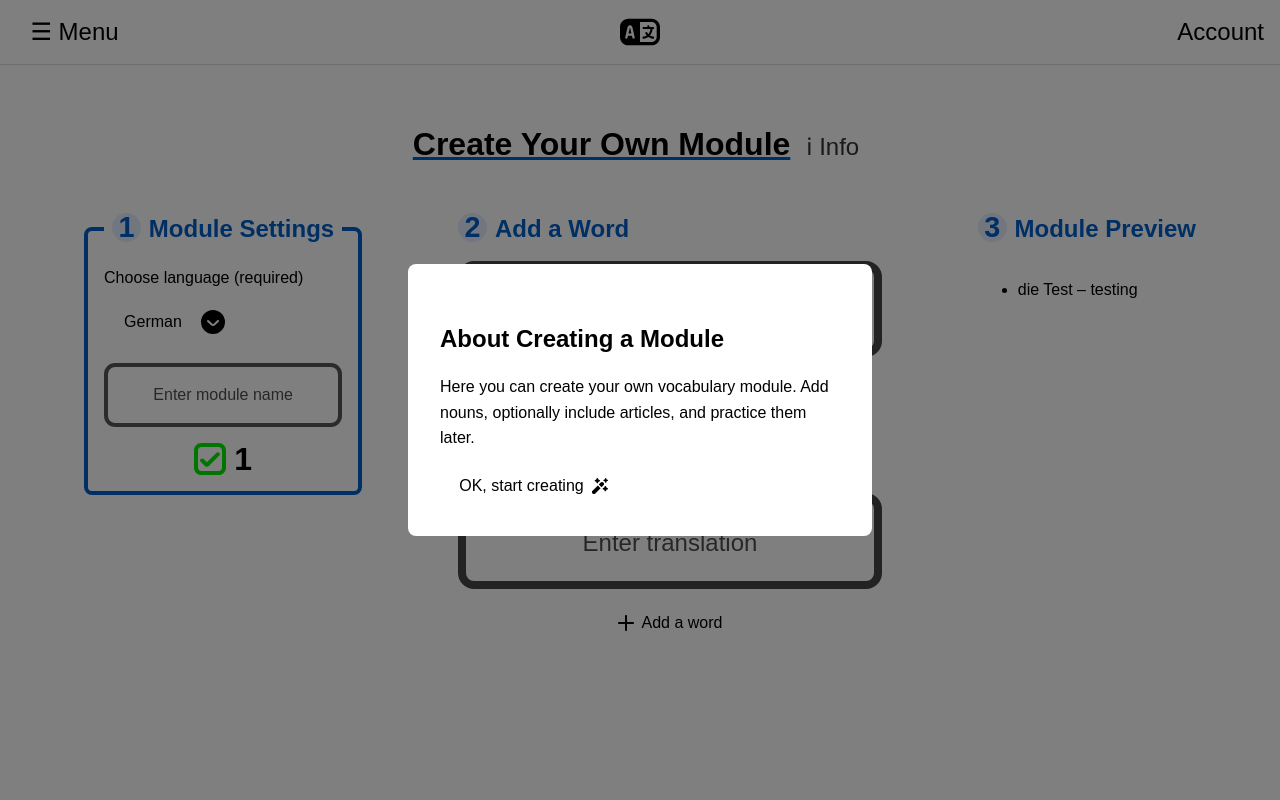
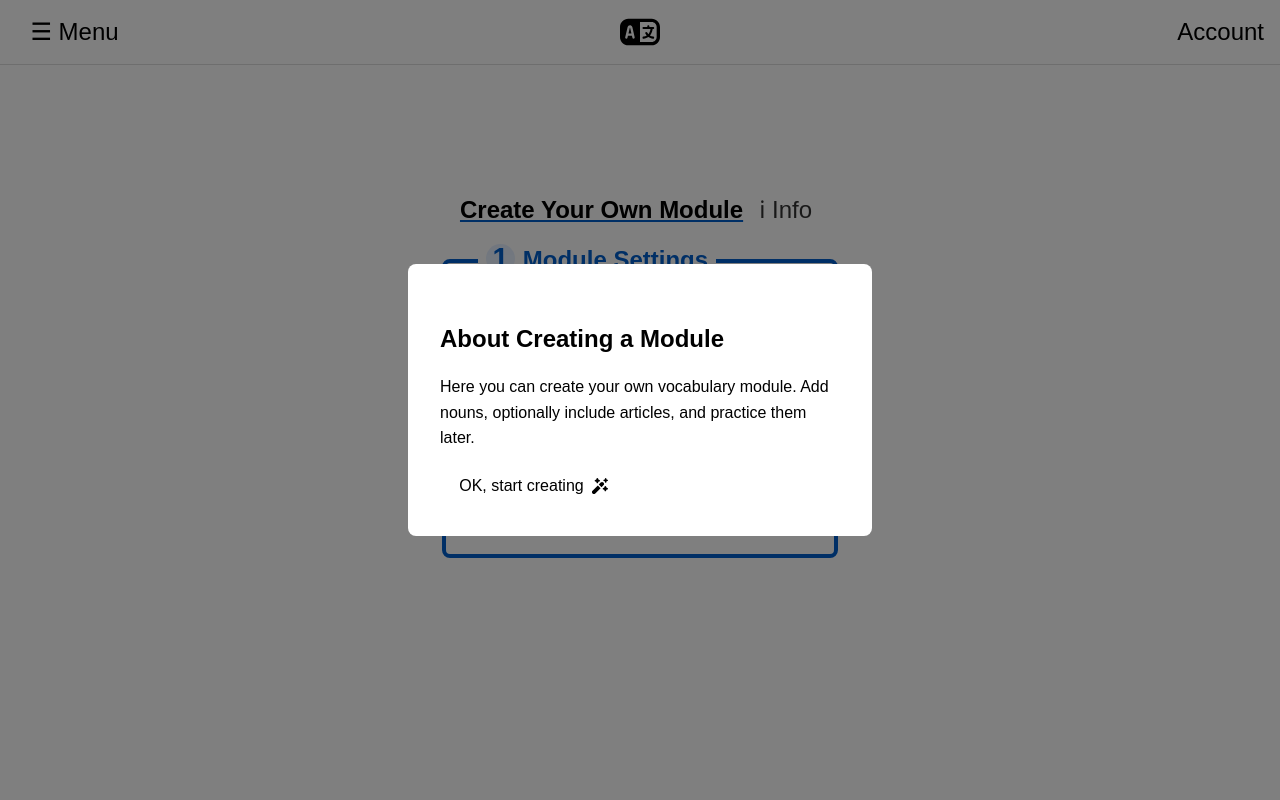
Before and after one commit to AlisaErmel/articles-study-react, a React (Vite) app: page /createmodule in a window 1280 px wide. Shown: the top 800 px of the page. Built offline with nearby package versions, Linux system fonts and the light colour scheme; a web font is replaced by a local one.

Commit message:
refactor: change the layout of the Create-Module page

```diff
--- a/src/components/ui/Input.css
+++ b/src/components/ui/Input.css
@@ -77,7 +77,7 @@
 /* Max width 1024px */
 @media (max-width: 1024px) {
     .ui-input-large {
-        width: 18ch;
+        width: 20ch;
         font-size: 1.8rem;
     }
 
@@ -98,12 +98,12 @@
 /* Max width 768px */
 @media (max-width: 768px) {
     .ui-input-large {
-        width: 16ch;
-        font-size: 1.6rem;
+        width: 20ch;
+        font-size: 1.8rem;
     }
 
     .ui-input-middle {
-        width: 9ch;
+        width: 10ch;
         font-size: 1.6rem;
     }
 
--- a/src/pages/Create_Module.css
+++ b/src/pages/Create_Module.css
@@ -1,22 +1,33 @@
-/* Container for module settings + add noun */
+/* Container for module settings + add word */
 .module-creator-container {
     display: flex;
-    gap: 6rem;
-    align-items: start;
-    justify-content: center;
-    flex-wrap: wrap;
+    flex-direction: column;
+    align-items: center;
+    min-height: 100vh;
 }
+
+.module-creator-container>section {
+    min-height: 100vh;
+    display: flex;
+    flex-direction: column;
+    justify-content: flex-start;
+    align-items: center;
+    padding: 10vh 2rem;
+    /*10vh aligns more centered visually*/
+    box-sizing: border-box;
+}
+
 
 /* Module Settings column */
 .module-settings {
     border: 4px solid #005fcc;
     border-radius: 8px;
-    padding: 1rem;
-    margin: 0;
+    padding: 2rem;
     display: flex;
     flex-direction: column;
     gap: 1rem;
-    margin-top: 1.5rem;
+    max-width: 500px;
+    width: 90%;
 }
 
 .module-settings legend {
@@ -44,13 +55,9 @@
 .module-preview-section {
     display: flex;
     flex-direction: column;
-    gap: 0rem;
-    border: none;
-    border-radius: 8px;
-    max-height: 600px;
-    overflow-y: auto;
-    /* scroll if too many words */
-    margin-top: 0;
+    justify-content: center;
+    align-items: center;
+    padding: 2rem;
 }
 
 .modal-overlay {
@@ -186,3 +193,43 @@
     text-align: center;
     line-height: 1.8rem;
 }
+
+/* Responsive breakpoints */
+
+/* Max width 1024px */
+@media (max-width: 1024px) {
+
+    .module-settings,
+    .module-preview-section,
+    section {
+        max-width: 500px;
+    }
+}
+
+/* Max width 768px */
+@media (max-width: 768px) {
+    .module-creator-container {
+        flex-direction: column;
+        align-items: center;
+    }
+
+    .input-row {
+        flex-direction: column;
+        gap: 0.8rem;
+    }
+}
+
+/* Max width 570px */
+@media (max-width: 570px) {
+    .modal-content {
+        width: 70%;
+        /*height: 50%;*/
+        padding: 1.5rem;
+    }
+
+    .header-with-info {
+        flex-direction: column;
+        align-items: center;
+        text-align: center;
+    }
+}
--- a/src/pages/Create_Module.tsx
+++ b/src/pages/Create_Module.tsx
@@ -114,6 +114,12 @@ const Create_Module: React.FC = () => {
 
             <div aria-hidden={showInfo}>
 
+                {/* Vertical layout container */}
+                <div className="module-creator-container">
+
+                    {/* Module Settings + Header*/}
+                    <section>
+                        {/*Header*/}
                         <div className="header-with-info">
 
                             <h1>Create Your Own Module</h1>
@@ -127,9 +133,8 @@ const Create_Module: React.FC = () => {
                                 ℹ Info
                             </button>
                         </div>
-                {/* Horizontal layout container */}
-                <div className="module-creator-container">
-                    {/* Module Settings */}
+
+                        {/*Module Settings*/}
                         <fieldset className="module-settings">
                             <legend>
                                 <span className="section-number">1</span>Module Settings
@@ -172,6 +177,7 @@ const Create_Module: React.FC = () => {
                                 </span>
                             </div>
                         </fieldset>
+                    </section>
 
                     {/* Add Word Section */}
                     <section aria-labelledby="add-word-heading">
```
Lines whose indentation alone changed are shown as unchanged.
